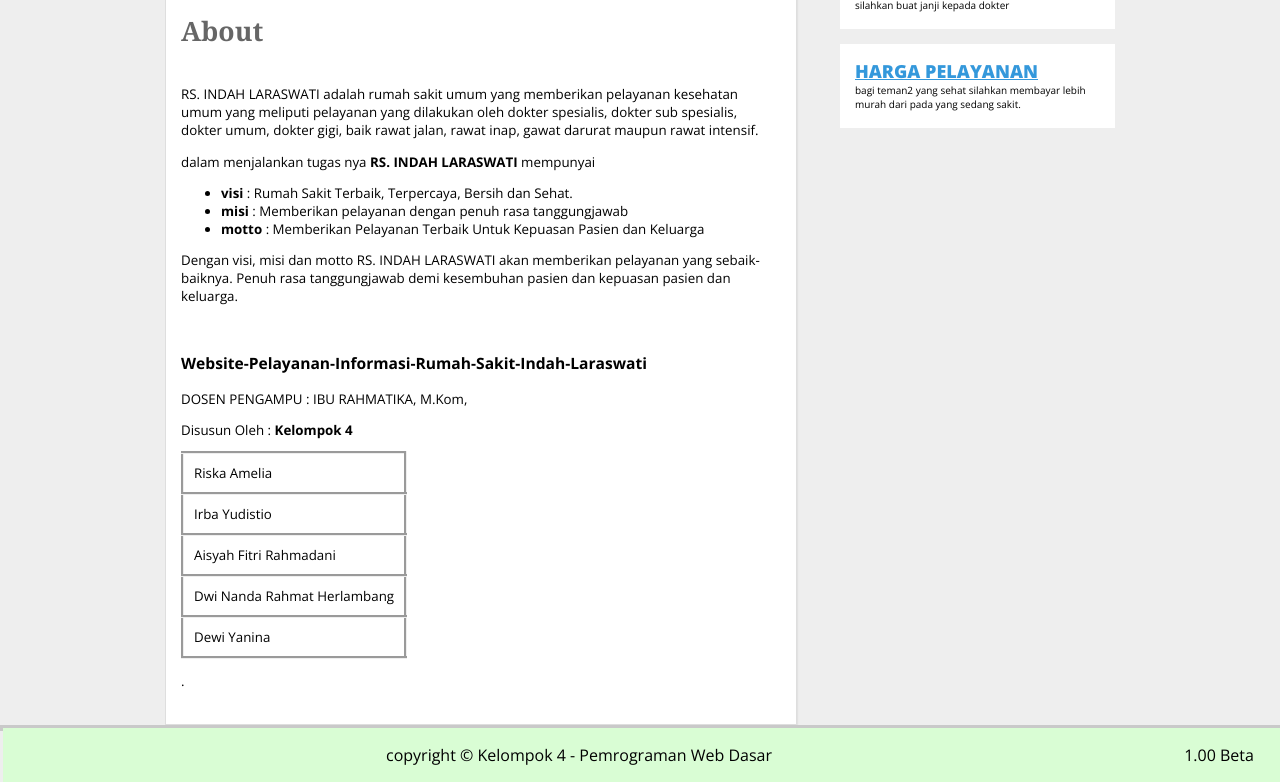
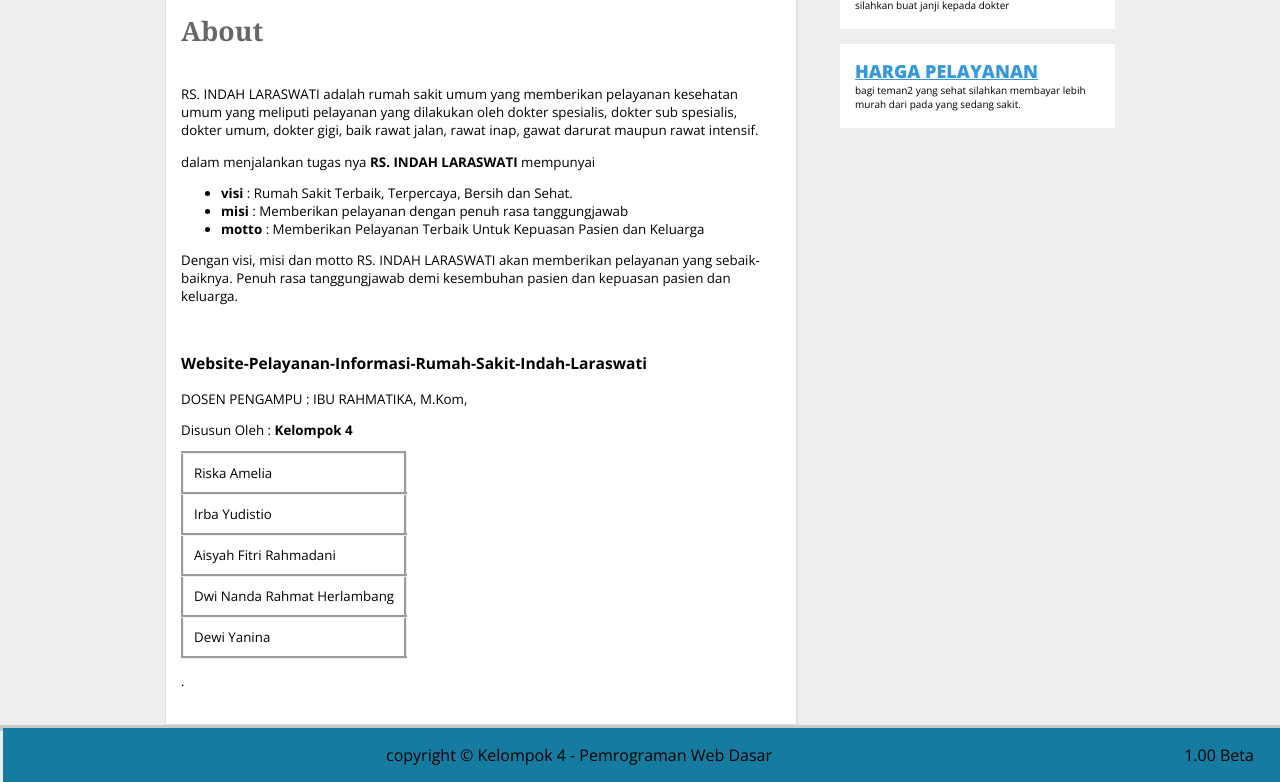
Before and after one commit to dnrahmath/WebStatic, a plain HTML site: page index.html in a window 1280 px wide. Shown: the part 247-1029 px from the top of the page. Drawn offline with nearby package versions, Linux system fonts and the light colour scheme.

Commit message:
color bottom

```diff
--- a/style/style.css
+++ b/style/style.css
@@ -388,14 +388,14 @@ nav.menu ul li.dd:hover .dd-content {
 
     .crLeft{
         float: left;
-        background-color: #d9fdd4;
+        background-color: #167ba0;
         width: 90%;
         height: 100%;
     }
 
     .crRight{
         float: right;
-        background-color: #d9fdd4;
+        background-color: #167ba0;
         width: 10%;
         height: 100%;
     }
```
